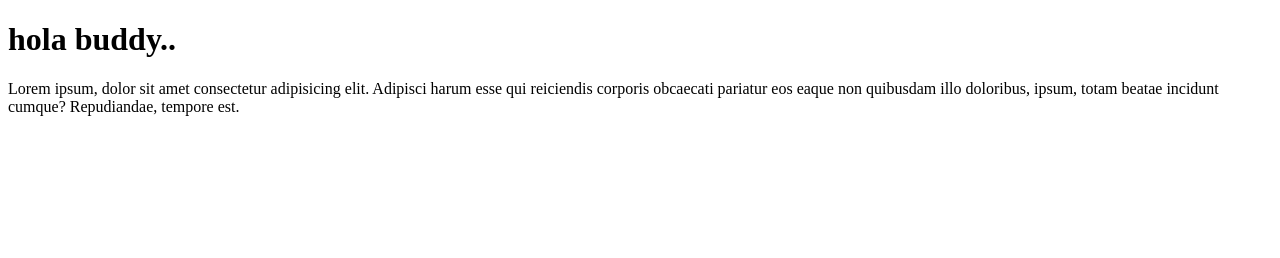
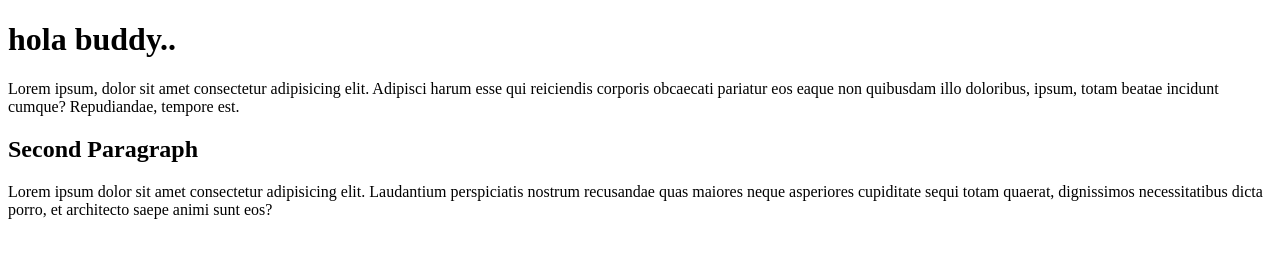
Before and after one commit to mohan24-leo/learn-git, a plain HTML site: page index.html in a window 1280 px wide. Drawn offline with Linux system fonts and the light colour scheme.

Commit message:
add second para.

```diff
--- a/index.html
+++ b/index.html
@@ -10,5 +10,9 @@
     <p>Lorem ipsum, dolor sit amet consectetur adipisicing elit.
          Adipisci harum esse qui reiciendis corporis obcaecati pariatur eos eaque non quibusdam illo doloribus,
          ipsum, totam beatae incidunt cumque? Repudiandae, tempore est.</p>
+         <h2>Second Paragraph</h2>
+         <p>Lorem ipsum dolor sit amet consectetur adipisicing elit.
+            Laudantium perspiciatis nostrum recusandae quas maiores neque asperiores cupiditate sequi totam quaerat, dignissimos necessitatibus
+             dicta porro, et architecto saepe animi sunt eos?</p>
 </body>
 </html>
```
